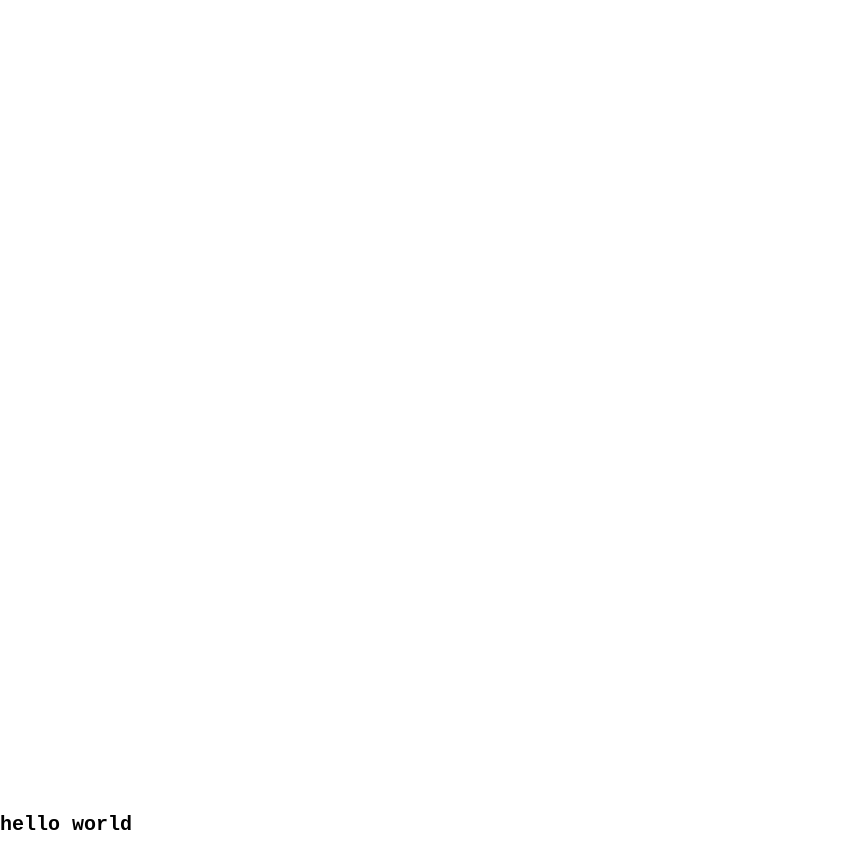
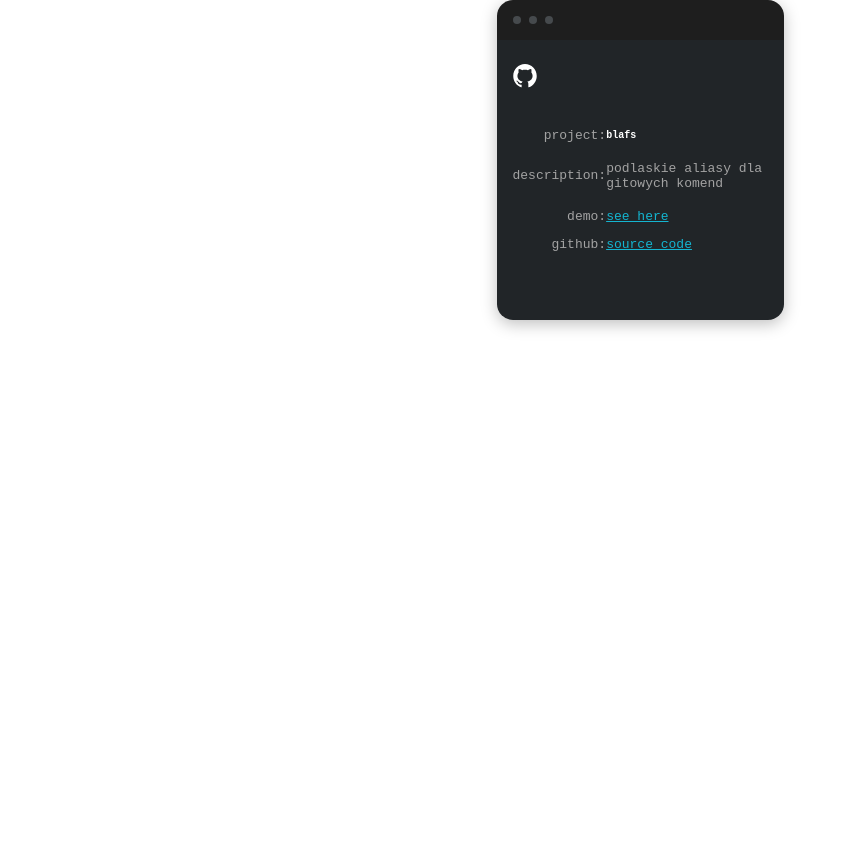
Before and after one commit to dziekonskik/WTF-PortfolioProject, a website built with webpack: page src/pages/another.html in a window 1280 px wide. Shown: the whole page, without its empty margins (0-853 px from the left). After the commit the page ends 800 px from the top, so only its background shows below. Built offline with nearby package versions, Linux system fonts and the light colour scheme.

Commit message:
add styled github project template in another.html

```diff
--- a/src/pages/another.html
+++ b/src/pages/another.html
@@ -1,12 +1,62 @@
 <!DOCTYPE html>
 <html lang="en">
-<head>
-    <meta charset="UTF-8">
-    <meta name="viewport" content="width=device-width, initial-scale=1.0">
+  <head>
+    <meta charset="UTF-8" />
+    <meta name="viewport" content="width=device-width, initial-scale=1.0" />
     <title>WTF Webpack starterkit</title>
-</head>
-<body>
-    <div class="hello"></div>
-    <h1>hello world</h1>
-</body>
+  </head>
+  <body>
+    <div class="github">
+      <header class="github__heading">
+        <div class="github__heading__dot-container">
+          <span class="github__heading__dot github__heading__dot--red"></span>
+          <span
+            class="github__heading__dot github__heading__dot--yellow"
+          ></span>
+          <span class="github__heading__dot github__heading__dot--green"></span>
+        </div>
+      </header>
+      <main class="github__main">
+        <img
+          class="github__main__image"
+          src="../assets/img/github-white.svg"
+          alt="github logo"
+        />
+        <article class="github__main__text-container">
+          <h3 class="github__main__text github__main__text-container--left">
+            project:
+          </h3>
+          <span
+            class="github__main__title github__main__text-container--right github__main__text--js"
+          >
+            blafs
+          </span>
+          <p class="github__main__text github__main__text-container--left">
+            description:
+          </p>
+          <span
+            class="github__main__text github__main__text-container--right github__main__text--js"
+          >
+            podlaskie aliasy dla gitowych komend
+          </span>
+          <p class="github__main__text github__main__text-container--left">
+            demo:
+          </p>
+          <a
+            class="github__main__link github__main__text-container--right github__main__text--js"
+            href=""
+            >see here</a
+          >
+          <span class="github__main__text github__main__text-container--left">
+            github:
+          </span>
+          <a
+            class="github__main__link github__main__text-container--right github__main__text--js"
+            href=""
+            >source code</a
+          >
+        </article>
+      </main>
+    </div>
+  </body>
 </html>
--- a/src/scss/_variables.scss
+++ b/src/scss/_variables.scss
@@ -14,3 +14,6 @@ $color-text-link: #4da8ff;
 $color-text-muted: #66788a;
 $color-text-default: #425a70;
 $color-text-dark: #234361;
+$dot-hover-red: #e23838;
+$dot-hover-yellow: #ffb900;
+$dot-hover-green: #5ebd3e;
--- a/src/scss/main.scss
+++ b/src/scss/main.scss
@@ -5,6 +5,7 @@
 @import 'modules/skills.scss';
 @import 'modules/projects.scss';
 @import 'modules/contact.scss';
+@import 'modules/github.scss';
 
 *,
 *::before,
--- a/src/scss/modules/contact.scss
+++ b/src/scss/modules/contact.scss
@@ -6,4 +6,24 @@
   &__message {
     @include message;
   }
+
+  &__socilmedia-container {
+    display: flex;
+    justify-content: space-between;
+    width: 19.2rem;
+    height: 4.8rem;
+    margin: 0 auto;
+  }
+
+  &__socilmedia-link {
+    border-radius: 50%;
+    overflow: hidden;
+  }
+
+  &__socilmedia-icon {
+    width: 4.8rem;
+    height: 4.8rem;
+    background-color: $color-white;
+    border: 1.2rem solid $color-white;
+  }
 }
--- /dev/null
+++ b/src/scss/modules/github.scss
@@ -0,0 +1,87 @@
+.github {
+  width: 28.7rem;
+  height: 32rem;
+  box-shadow: 0px 4px 16px rgba(0, 0, 0, 0.25);
+  margin: 0 auto;
+  border-radius: 16px;
+  font-family: 'Roboto Mono', monospace;
+  overflow: hidden;
+
+  &__heading {
+    background-color: $color-console-gray1;
+    display: flex;
+    align-items: center;
+    justify-content: start;
+    height: 4rem;
+    align-self: start;
+
+    &__dot-container {
+      width: 4rem;
+      height: 0.8rem;
+      margin-left: 1.6rem;
+      display: flex;
+      justify-content: space-between;
+      align-items: center;
+    }
+
+    &__dot {
+      background-color: $color-console-gray3;
+      width: 0.8rem;
+      height: 0.8rem;
+      border-radius: 50%;
+      transition: background-color 0.2s linear;
+
+      &--red:hover {
+        background-color: $dot-hover-red;
+      }
+      &--yellow:hover {
+        background-color: $dot-hover-yellow;
+      }
+      &--green:hover {
+        background-color: $dot-hover-green;
+      }
+    }
+  }
+
+  &__main {
+    background-color: $color-console-gray2;
+    height: 100%;
+
+    &__image {
+      width: 2.4rem;
+      height: 2.4rem;
+      margin: 2.4rem 1.6rem;
+    }
+
+    &__text-container {
+      display: grid;
+      grid-template-columns: 1fr 2fr;
+      align-items: center;
+      margin: 0 1.6rem;
+
+      &--left {
+        justify-self: right;
+      }
+
+      &--right {
+        justify-self: left;
+      }
+    }
+
+    &__text {
+      font-size: 1.3rem;
+      color: $color-console-grey;
+      font-weight: 400;
+    }
+
+    &__title {
+      color: $color-white;
+      font-weight: 700;
+    }
+
+    &__link {
+      font-size: 1.3rem;
+      color: $color-console-link;
+    }
+  }
+}
--- a/src/scss/modules/hello.scss
+++ b/src/scss/modules/hello.scss
@@ -8,10 +8,10 @@
 
   &__img {
     display: inline-block;
-    width: 9.6rem;
-    height: 9.6rem;
+    width: 13rem;
+    height: 13rem;
     border-radius: 50%;
-    margin: 0 auto;
+    margin: 3rem auto 3rem;
     border: 1.6rem solid $color-blue-lightest;
   }
 
```
Also changed, not shown: src/js/index.js (+0 -8 lines), src/pages/index.html (+21 -4 lines), src/assets/img/github-white.svg (added), src/assets/img/linkedin.svg (added).
